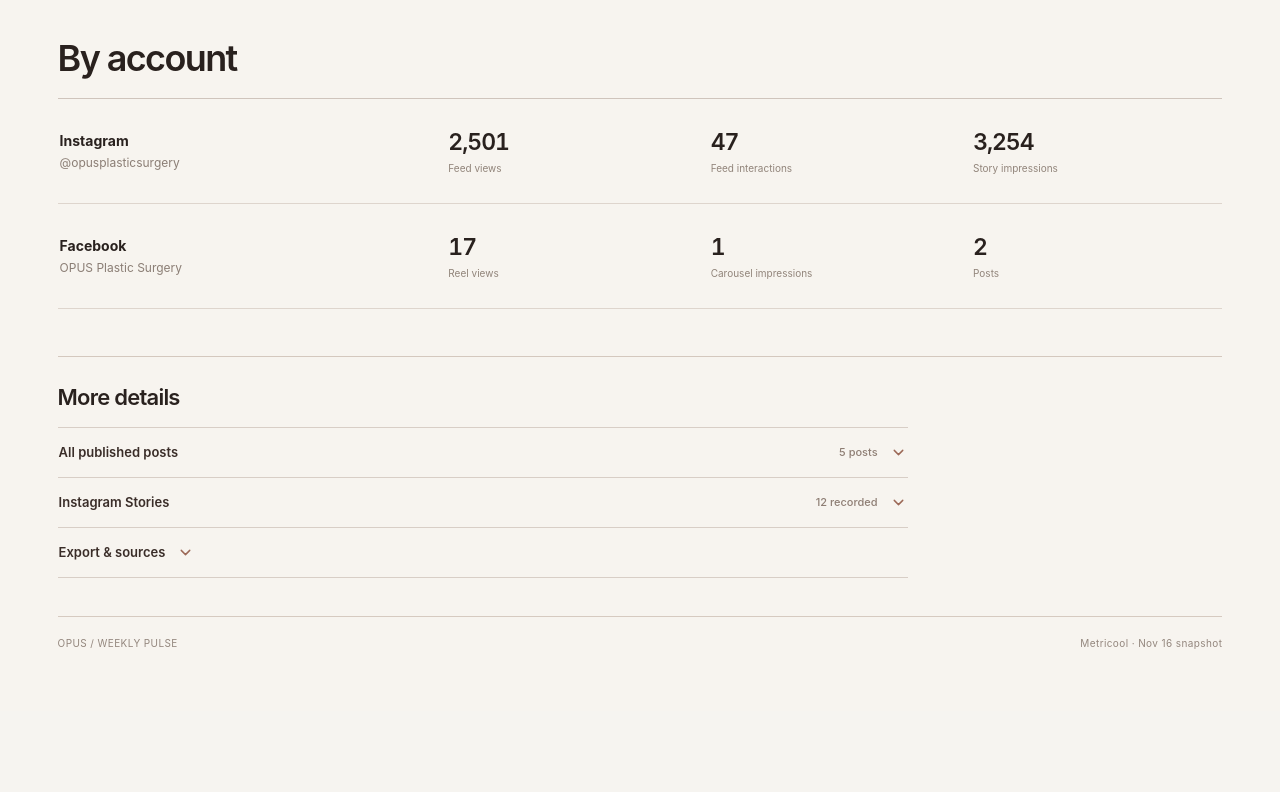
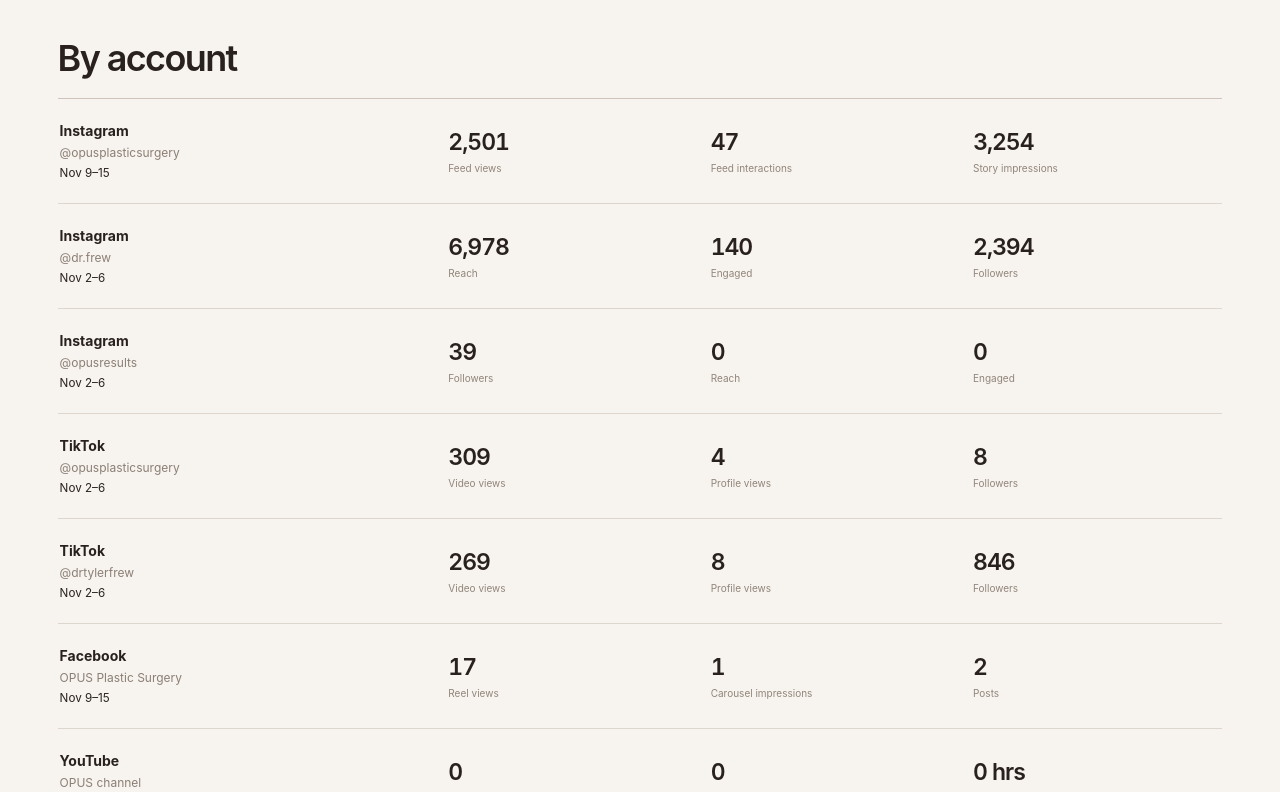
Before and after one commit to amydojo/social-signal, a Next.js app: page /frew in a window 1280 px wide. Shown: the part 880-1672 px from the top of the page. Before the commit the page ends 1591 px from the top, so only its background shows below. Built offline with nearby package versions, Linux system fonts and the light colour scheme.

Commit message:
Display all OPUS Instagram TikTok YouTube and GBP accounts in Weekly Pulse with dated verified figures

```diff
--- a/app/frew/frew-report.tsx
+++ b/app/frew/frew-report.tsx
@@ -33,6 +33,9 @@ const latestLog:LeadershipLog[]=[
   }))
 ].sort((a,b)=>b.date.localeCompare(a.date));
 
+// Keep every account visible, with its latest independently verified reporting period.
+// Metricool brand 7930515 currently covers @opusplasticsurgery, not @dr.frew or @opusresults.
+// The Nov 9–15 Metricool export does not provide reliable other-channel coverage.
 const latestChannels:LeadershipChannel[]=[
   {platform:"Instagram",account:"@opusplasticsurgery",period:"Nov 9–15",source:"metricool",metrics:[
     {label:"Feed posts",value:3},{label:"Feed views",value:snapshot.feed_views??null},
@@ -41,8 +44,11 @@ const latestChannels:LeadershipChannel[]=[
     {label:"Story impressions",value:snapshot.story_impressions??null},
     {label:"Story replies",value:snapshot.story_replies}
   ]},
+  ...nov2Channels.filter(ch=>ch.platform==="Instagram"&&ch.account!=="@opusplasticsurgery"),
+  ...nov2Channels.filter(ch=>ch.platform==="TikTok"),
   {platform:"Facebook",account:"OPUS Plastic Surgery",period:"Nov 9–15",source:"metricool",
-    metrics:[{label:"Posts",value:2},{label:"Reel views",value:17},{label:"Carousel impressions",value:1}]}
+    metrics:[{label:"Posts",value:2},{label:"Reel views",value:17},{label:"Carousel impressions",value:1}]},
+  ...nov2Channels.filter(ch=>ch.platform==="YouTube"||ch.platform==="Google Business Profile")
 ];
 
 function Cover({url,alt}:{url:string|null;alt:string}){
@@ -65,7 +71,7 @@ function coverFor(p:LeadershipLog){
 }
 function extract(ch:LeadershipChannel){
   const priority=ch.platform==="Google Business Profile"?["Website clicks","Calls","Directions"]:
-    ch.platform==="Instagram"?["Reach","Engaged","Followers","Feed views","Feed interactions","Story impressions"]:
+    ch.platform==="Instagram"?(ch.account==="@opusresults"?["Followers","Reach","Engaged"]:["Feed views","Feed interactions","Reach","Engaged","Followers","Story impressions"]):
     ch.platform==="TikTok"?["Video views","Profile views","Followers"]:
     ch.platform==="YouTube"?["Views","Subscribers","Watch time"]:
     ["Reel views","Carousel impressions","Posts"];
@@ -192,7 +198,7 @@ export default function FrewDashboard(){
         </div>
         <div className="executive-platform-list">
           {channels.map(c=><div className="executive-platform-row" key={c.platform+c.account}>
-            <div className="executive-account-title"><b>{c.platform}</b><span>{c.account}</span></div>
+            <div className="executive-account-title"><b>{c.platform}</b><span>{c.account}</span><small>{c.period}</small></div>
             <div className="executive-account-numbers">
               {extract(c).map(m=><div key={m.label}><strong>{fmt(m.value)}{m.unit?" "+m.unit:""}</strong><span>{m.label}</span></div>)}
             </div>
@@ -230,7 +236,7 @@ export default function FrewDashboard(){
           </details>
         </div>
       </section>
-      <footer className="executive-footer"><span>OPUS / WEEKLY PULSE</span><span>Metricool · Nov 16 snapshot</span></footer>
+      <footer className="executive-footer"><span>OPUS / WEEKLY PULSE</span><span>Metricool + OPUS reporting · Nov 16 snapshot</span></footer>
     </main>
   </div>;
 }
```
